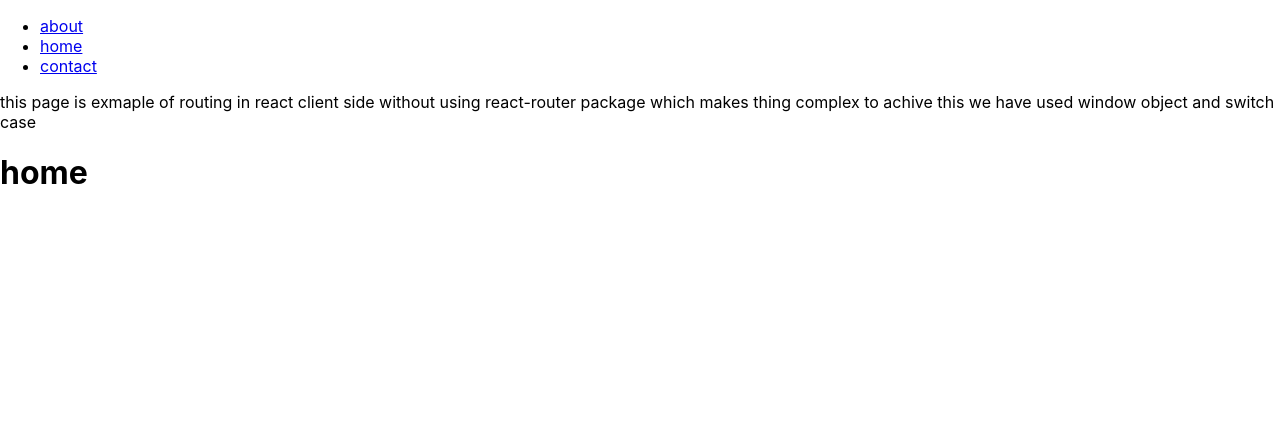
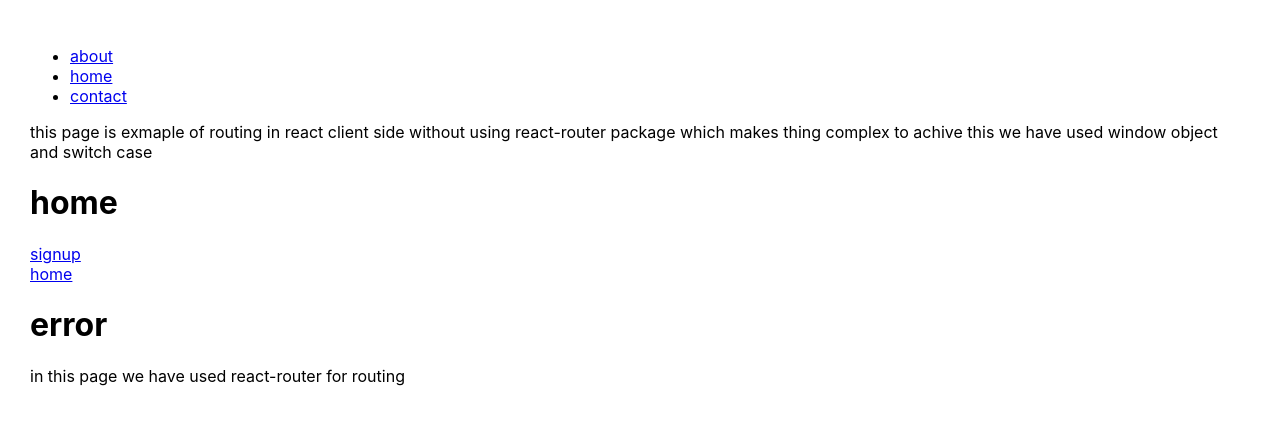
Before and after one commit to Nitishkumar922001/React-practice, a React (Create React App) app in the folder routing/: page / in a window 1280 px wide. Shown: the top 424 px of the page. Built offline with nearby package versions, Linux system fonts and the light colour scheme.

Commit message:
Routing with ReactRouter done

```diff
--- /dev/null
+++ b/routing/src/Nav.js
@@ -0,0 +1,13 @@
+import { Link } from "react-router-dom";
+
+function Nav1()
+{
+    return(
+    <>
+    <Link to='/signup'>signup</Link>
+    <br></br>
+    <Link to='/home'>home</Link>
+
+    </>)
+}
+export default Nav1;
--- /dev/null
+++ b/routing/src/RoutingWithReactRouter.js
@@ -0,0 +1,20 @@
+import {BrowserRouter,Routes,Route,Link} from 'react-router-dom'
+import Nav1 from './Nav.js';
+function RoutingWithReactRouter()
+{
+return(
+    <div>
+
+        <BrowserRouter>
+       <Nav1></Nav1>
+            <Routes>
+                <Route path='/signup' element={<h1>signup</h1>}></Route>
+                <Route path='/home' element={<h1>home</h1>}/>
+                <Route path='/*' element={<h1>error</h1>}/>
+            </Routes>
+        </BrowserRouter>
+        <p>in this page we have used react-router for routing</p>
+    </div>
+)
+}
+export default RoutingWithReactRouter;
--- a/routing/src/index.css
+++ b/routing/src/index.css
@@ -11,3 +11,6 @@ code {
   font-family: source-code-pro, Menlo, Monaco, Consolas, 'Courier New',
     monospace;
 }
+#root{
+  padding: 30px;
+}
--- a/routing/src/index.js
+++ b/routing/src/index.js
@@ -2,11 +2,16 @@ import React from 'react';
 import ReactDOM from 'react-dom/client';
 import './index.css';
 import App from './App';
+import RoutingWithReactRouter from './RoutingWithReactRouter';
+import Nav1 from './Nav.js';
+import { BrowserRouter } from 'react-router-dom';
 
 
 const root = ReactDOM.createRoot(document.getElementById('root'));
 root.render(
-  <React.StrictMode>
+ <>
     <App />
-  </React.StrictMode>
+
+   <RoutingWithReactRouter></RoutingWithReactRouter>
+    </>
 );
```
